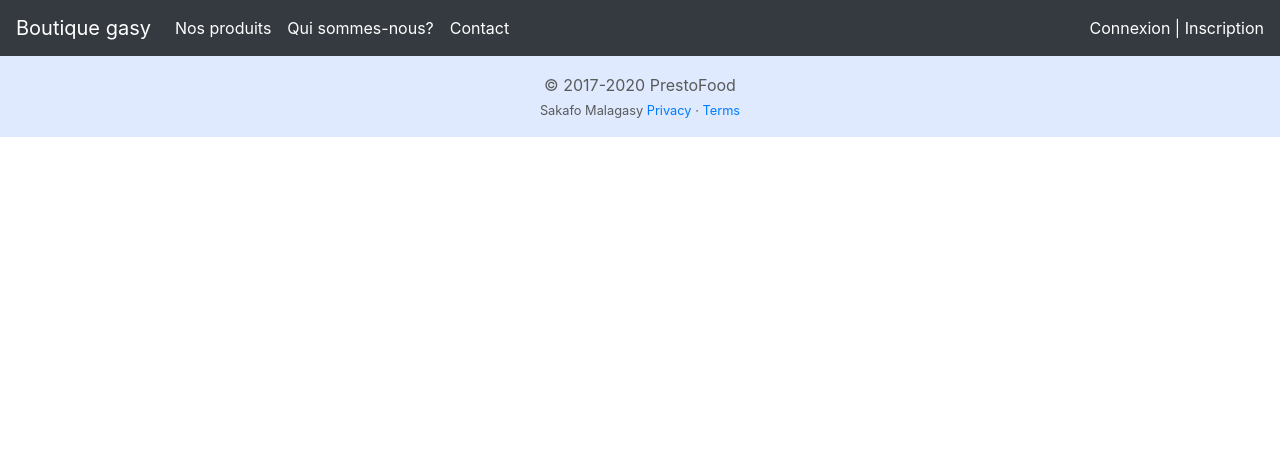
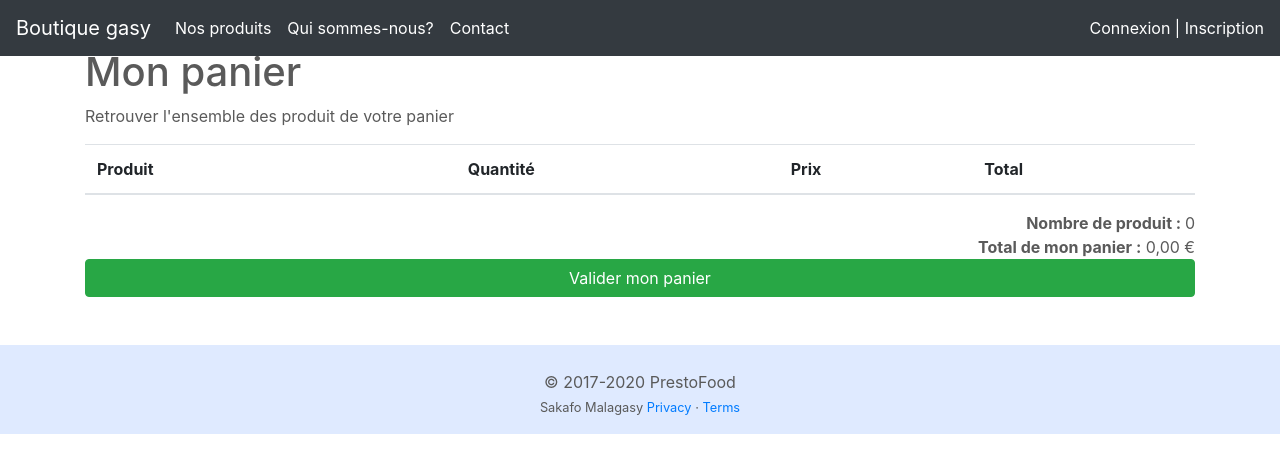
Before and after one commit to FIDYFIRE/prestofood, a Symfony app: template templates/cart/index.html.twig in a window 1280 px wide. Shown: the top 473 px of the page. Run offline with Twig, Linux system fonts and the light colour scheme; the template is opened without the code that fills it, so the values that code supplies are empty; some libraries are stand-ins or nearby versions.

Commit message:
038 Création de la vue récapitulatif panier avant l'entrée en tunnel d'achat

```diff
--- a/templates/cart/index.html.twig
+++ b/templates/cart/index.html.twig
@@ -1,20 +1,42 @@
 {% extends 'base.html.twig' %}
 
-{% block title %}Hello CartController!{% endblock %}
+{% block title %}Mon panier - Prestofood{% endblock %}
 
-{% block body %}
-<style>
-    .example-wrapper { margin: 1em auto; max-width: 800px; width: 95%; font: 18px/1.5 sans-serif; }
-    .example-wrapper code { background: #F5F5F5; padding: 2px 6px; }
-</style>
-
-<div class="example-wrapper">
-    <h1>Hello {{ controller_name }}! ✅</h1>
-
-    This friendly message is coming from:
-    <ul>
-        <li>Your controller at <code><a href="{{ 'C:/Users/FIDY/PhpstormProjects/prestofood/src/Controller/CartController.php'|file_link(0) }}">src/Controller/CartController.php</a></code></li>
-        <li>Your template at <code><a href="{{ 'C:/Users/FIDY/PhpstormProjects/prestofood/templates/cart/index.html.twig'|file_link(0) }}">templates/cart/index.html.twig</a></code></li>
-    </ul>
-</div>
+{% block content %}
+    <h1>Mon panier</h1>
+    Retrouver l'ensemble des produit de votre panier
+    <table class="table mt-3">
+        <thead>
+        <tr>
+            <th scope="col">Produit</th>
+            <th scope="col"></th>
+            <th scope="col">Quantité</th>
+            <th scope="col">Prix</th>
+            <th scope="col">Total</th>
+        </tr>
+        </thead>
+        <tbody>
+        {% set total = null %}
+        {% for product in cart %}
+        <tr>
+            <th>
+                <img src="/uploads/{{ product.product.illustration }}" alt="{{ product.product.name }}" height="75px"><br>
+            </th>
+            <td>
+                {{ product.product.name }}<br>
+                <small>{{ product.product.subtitle }}</small>
+            </td>
+            <td>x {{ product.quantity }}</td>
+            <td>{{ (product.product.price /100)|number_format(2, ',', '.')}} €</td>
+            <td>{{ ((product.product.price * product.quantity) /100)|number_format(2, ',', '.')}} €</td>
+        </tr>
+            {% set total = total + (product.product.price * product.quantity) %}
+        {% endfor %}
+        </tbody>
+    </table>
+    <div class="text-right mb-5">
+        <b>Nombre de produit : </b>{{ cart|length }}<br>
+        <b>Total de mon panier :</b> {{ (total /100)|number_format(2, ',', '.')}} €
+        <a href="" class="btn btn-success btn-block">Valider mon panier</a>
+    </div>
 {% endblock %}
```
Also changed, not shown: src/Controller/CartController.php (+21 -2 lines).
